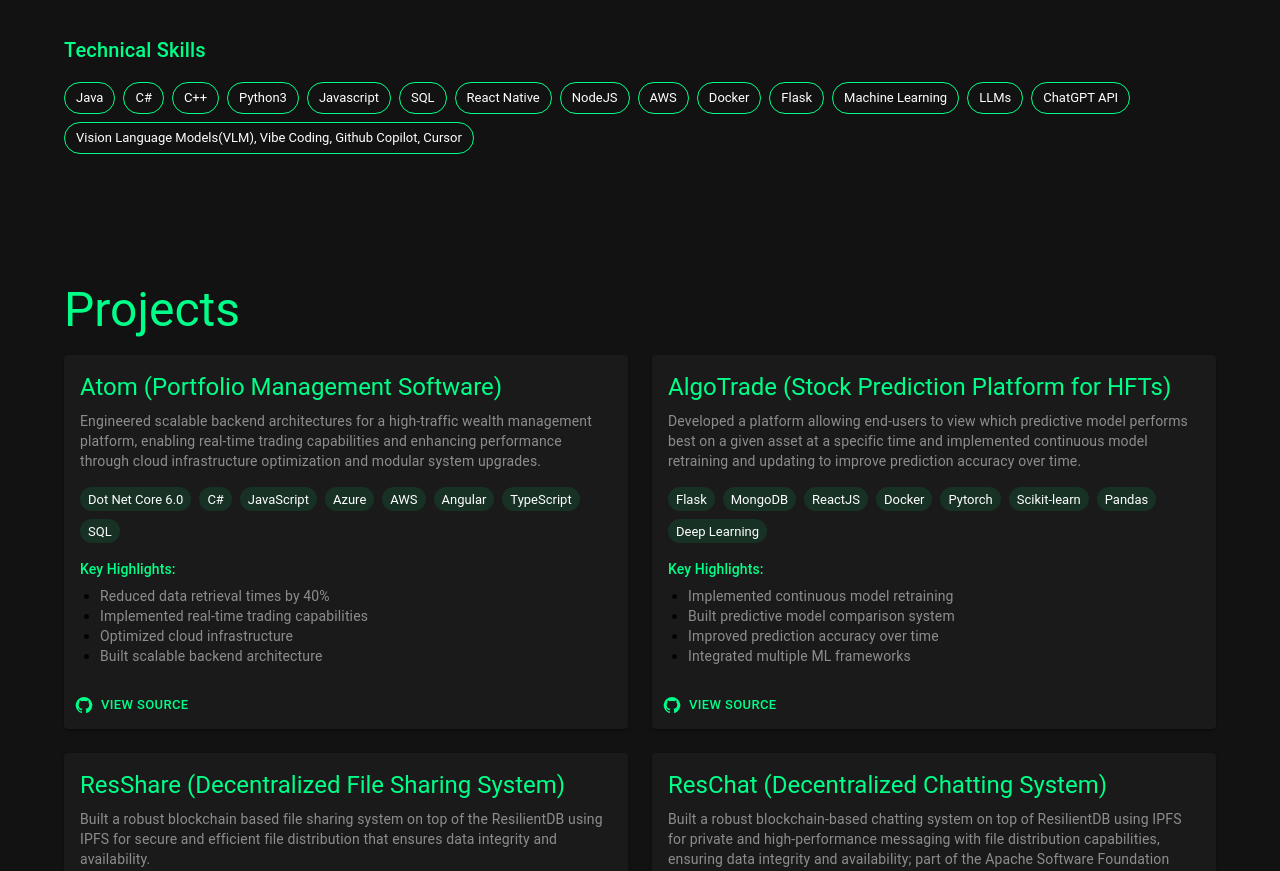
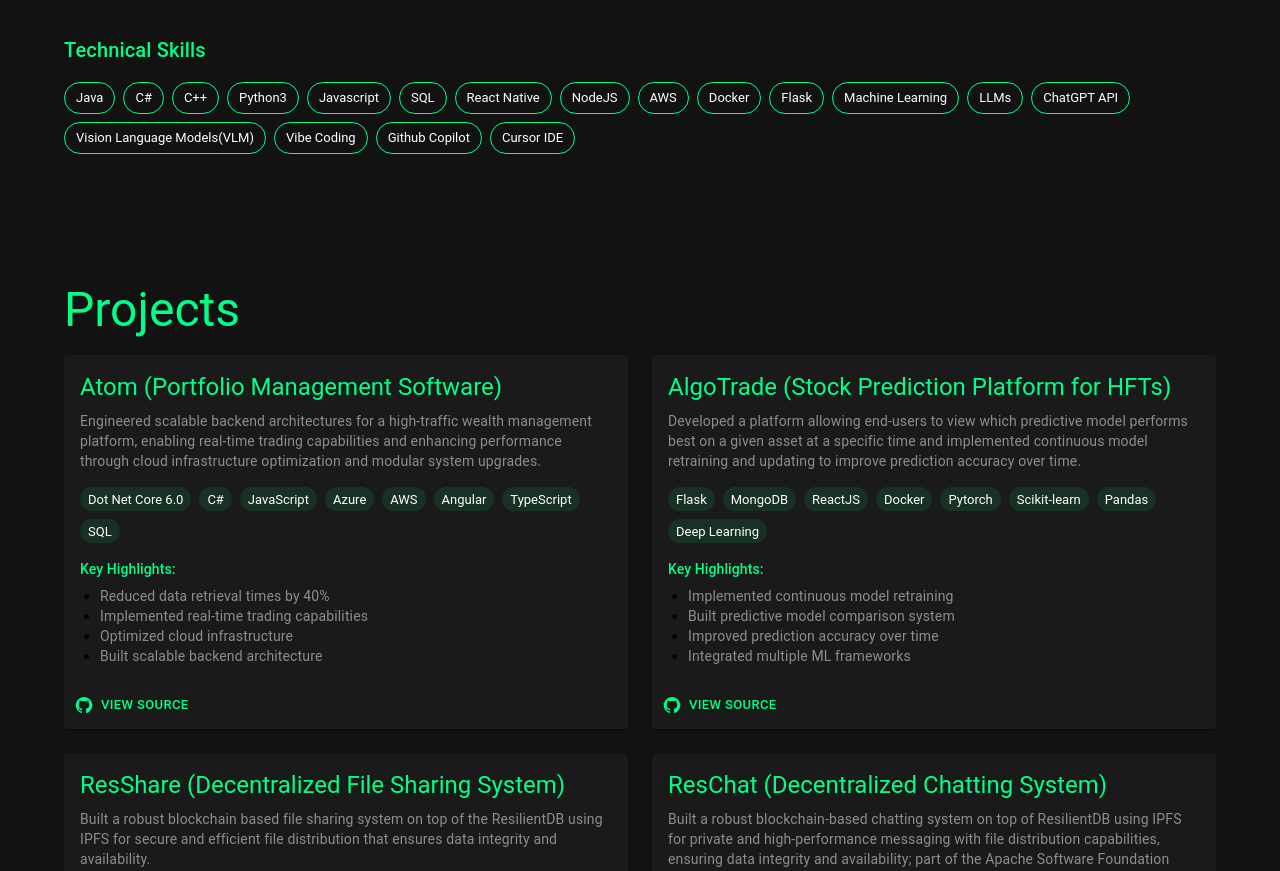
Before and after one commit to devangb3/dev-portfolio, a React (Create React App) app: page / in a window 1280 px wide. Shown: the part 1007-1878 px from the top of the page. Built offline with nearby package versions, Linux system fonts and the light colour scheme.

Commit message:
fix skills section

```diff
--- a/src/App.js
+++ b/src/App.js
@@ -102,7 +102,8 @@ const skills = [
   "Java", "C#", "C++", "Python3", "Javascript",
   "SQL", "React Native", "NodeJS", "AWS",
   "Docker", "Flask", "Machine Learning", "LLMs",
-  "ChatGPT API", "Vision Language Models(VLM), Vibe Coding, Github Copilot, Cursor"
+  "ChatGPT API", "Vision Language Models(VLM)", "Vibe Coding"
+  ,"Github Copilot", "Cursor IDE"
 ];
 function App() {
   const [isVisible, setIsVisible] = useState(false);
```
